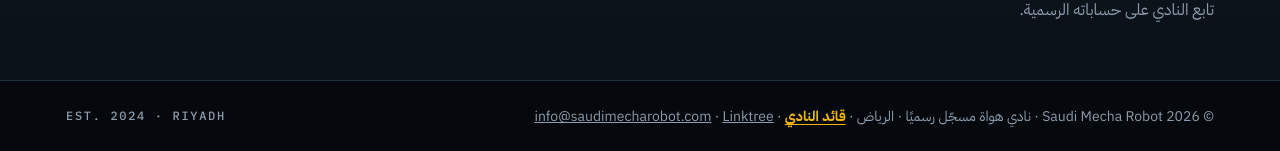
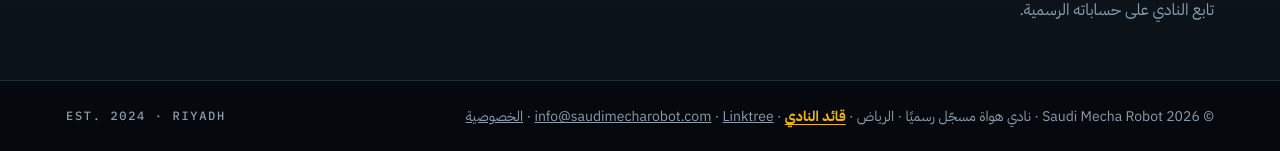
Before and after one commit to SaudiMechaRobot/SaudiMechaRobot.github.io, a Jekyll site: the page built from index.html, in a window 1280 px wide and 900 px high, scrolled down 8045 px. Shown: the part 746-897 px from the top of the window. Built offline with Jekyll 4.4.1, drawn with Linux system fonts in a browser that asks for light colours; some web fonts are replaced.

Commit message:
Footer: add privacy policy link (AR/EN/JA)

```diff
--- a/_includes/footer.html
+++ b/_includes/footer.html
@@ -7,6 +7,6 @@
   </div>
 </div></div>
 <footer><div class="wrap">
-  <span>© {{ site.time | date: "%Y" }} Saudi Mecha Robot · {{ t.footer_club }} · <a class="leader-link" href="https://linktr.ee/Gundam_Saudi" target="_blank" rel="noopener">{{ t.club_leader }}</a> · <a href="https://linktr.ee/saudimecharobot" target="_blank" rel="noopener me">Linktree</a> · <a href="mailto:{{ site.email }}" dir="ltr">{{ site.email }}</a></span>
+  <span>© {{ site.time | date: "%Y" }} Saudi Mecha Robot · {{ t.footer_club }} · <a class="leader-link" href="https://linktr.ee/Gundam_Saudi" target="_blank" rel="noopener">{{ t.club_leader }}</a> · <a href="https://linktr.ee/saudimecharobot" target="_blank" rel="noopener me">Linktree</a> · <a href="mailto:{{ site.email }}" dir="ltr">{{ site.email }}</a> · {% case L %}{% when "en" %}<a href="{{ '/en/privacy/' | relative_url }}">Privacy</a>{% when "ja" %}<a href="{{ '/ja/privacy/' | relative_url }}">プライバシー</a>{% else %}<a href="{{ '/privacy/' | relative_url }}">الخصوصية</a>{% endcase %}</span>
   <span class="tag">EST. {{ site.founded }} · RIYADH</span>
 </div></footer>
```
